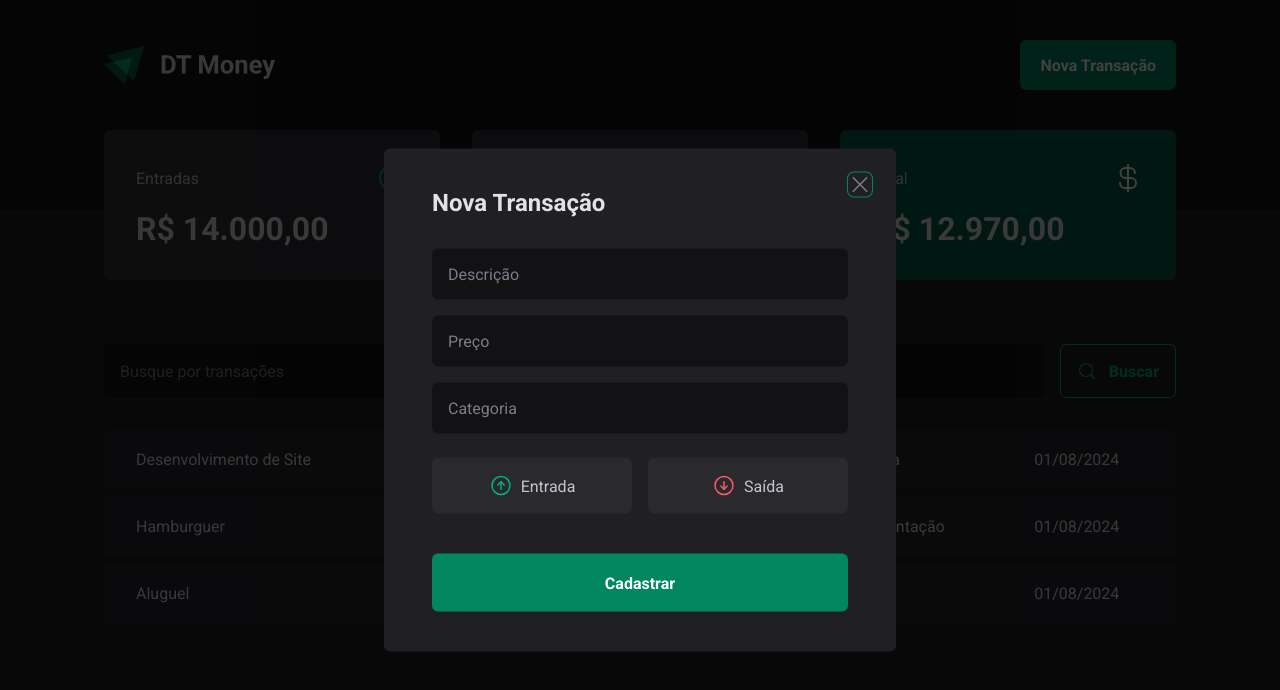
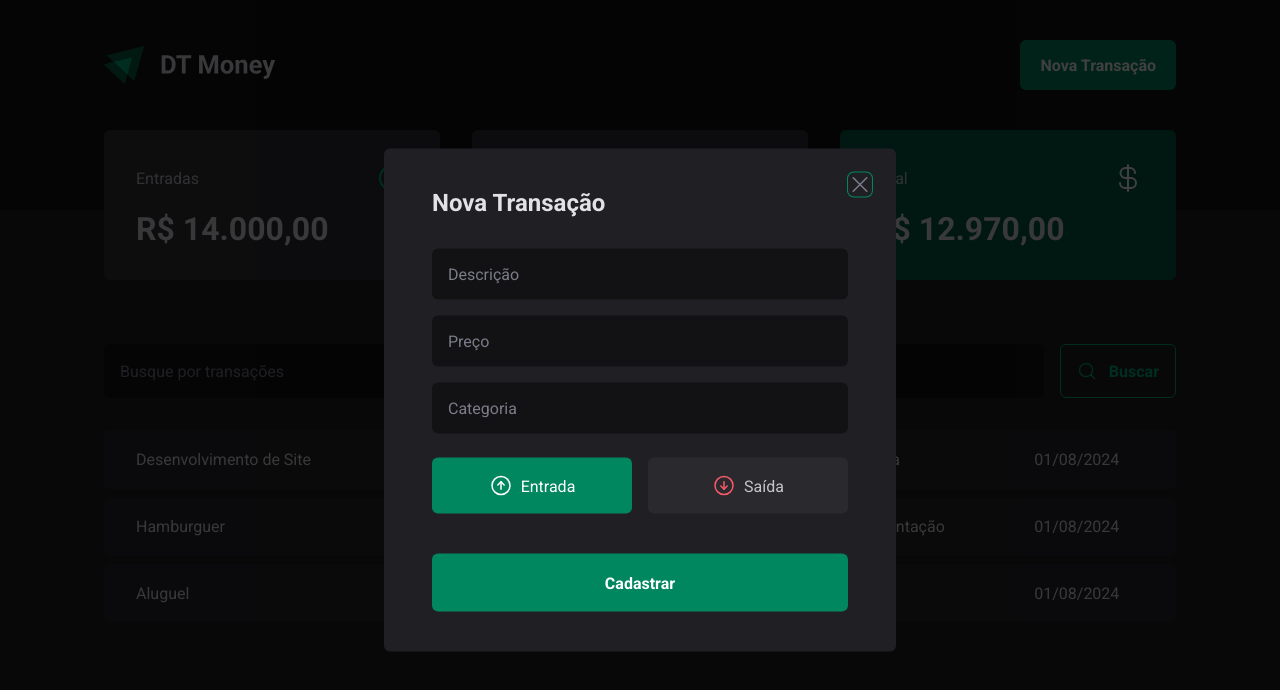
Before and after one commit to jandersonvb/03-dt-money, a React (Vite) app: page / in a window 1280 px wide. Both pictures are taken after a click on the button "Nova Transação". Shown: the top 690 px of the page. Built offline with nearby package versions, Linux system fonts and the light colour scheme; data requests are answered from the project's data file.

Commit message:
feat: use contolled components

```diff
--- a/src/components/NewTransactionModal/NewTransactionModal.tsx
+++ b/src/components/NewTransactionModal/NewTransactionModal.tsx
@@ -3,7 +3,7 @@
 
 import * as z from 'zod';
 
-import { useForm } from 'react-hook-form';
+import { Controller, useForm } from 'react-hook-form';
 import { zodResolver } from '@hookform/resolvers/zod';
 
 import { CloseButton, Content, Overlay, TransactionTypeButton, TransactionTypeContainer } from './NewTransactionModal.styles';
@@ -12,18 +12,22 @@
   description: z.string(),
   price: z.number(),
   category: z.string(),
-  // type: z.enum(['income', 'outcome'])
+  type: z.enum(['income', 'outcome'])
 });
 
 type NewTransactionFormInputs = z.infer<typeof newTransactionFormSchema>;
 
 export function NewTransactionModal() {
   const {
+    control,
     register,
     handleSubmit,
     formState: { isSubmitting }
   } = useForm<NewTransactionFormInputs>({
-    resolver: zodResolver(newTransactionFormSchema)
+    resolver: zodResolver(newTransactionFormSchema),
+    defaultValues: {
+      type: 'income'
+    }
   });
 
   async function handleCreateNewTransaction(data: NewTransactionFormInputs) {
@@ -61,7 +65,15 @@
             {...register('category')}
           />
 
-          <TransactionTypeContainer>
+          <Controller
+            control={control}
+            name="type"
+            render={({ field }) => {
+              return (
+                <TransactionTypeContainer
+                  onValueChange={field.onChange}
+                  value={field.value}
+                >
                   <TransactionTypeButton
                     type="button"
                     variant="income"
@@ -70,12 +82,18 @@
                     <ArrowCircleUp size={24} />
                     Entrada
                   </TransactionTypeButton>
-            <TransactionTypeButton type="button" variant="outcome" value="outcome">
+                  <TransactionTypeButton
+                    type="button"
+                    variant="outcome"
+                    value="outcome"
+                  >
                     <ArrowCircleDown size={24} />
                     Saída
                   </TransactionTypeButton>
                 </TransactionTypeContainer>
-
+              )
+            }}
+          />
           <button
             type="submit"
             disabled={isSubmitting}
```
Lines whose indentation alone changed are shown as unchanged.
